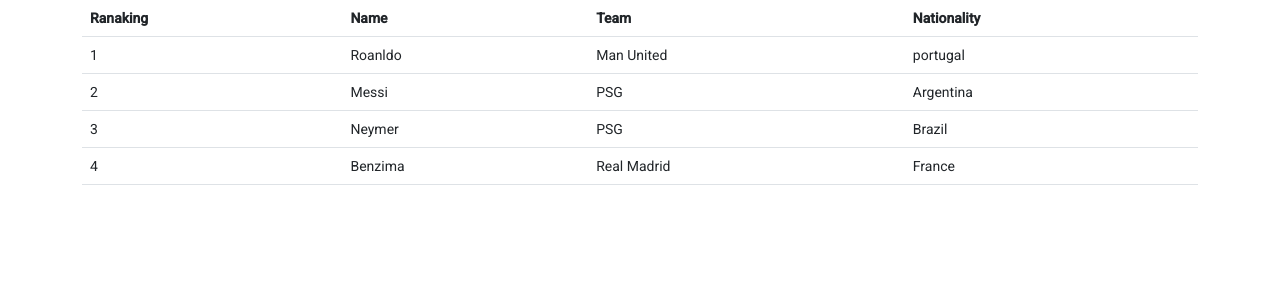
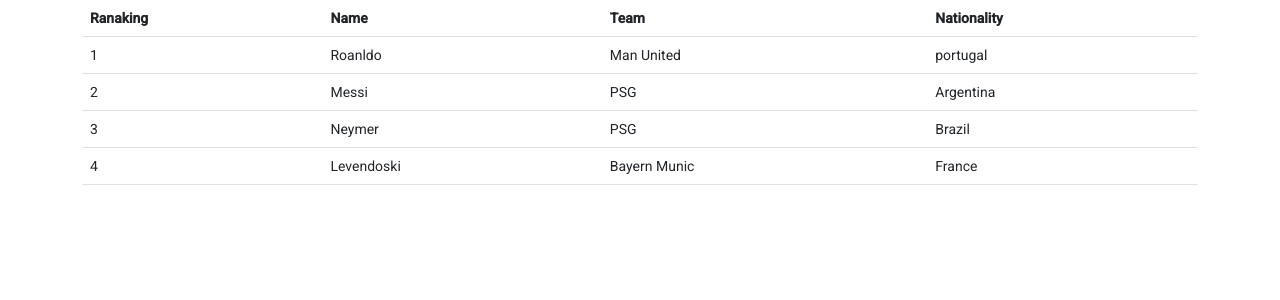
Before and after one commit to sdmit2014/flipcart-ui, an Angular app: page / in a window 1280 px wide. Shown: the top 300 px of the page. Built offline with nearby package versions, Linux system fonts and the light colour scheme.

Commit message:
chnaged player name.

```diff
--- a/src/app/ngfor/ngfor.component.ts
+++ b/src/app/ngfor/ngfor.component.ts
@@ -34,8 +34,8 @@
       },
       {
         "ranking": 4,
-        "name": "Benzima",
-        "team": "Real Madrid",
+        "name": "Levendoski",
+        "team": "Bayern Munic",
         "nationality": "France"
       }
     ]
```
